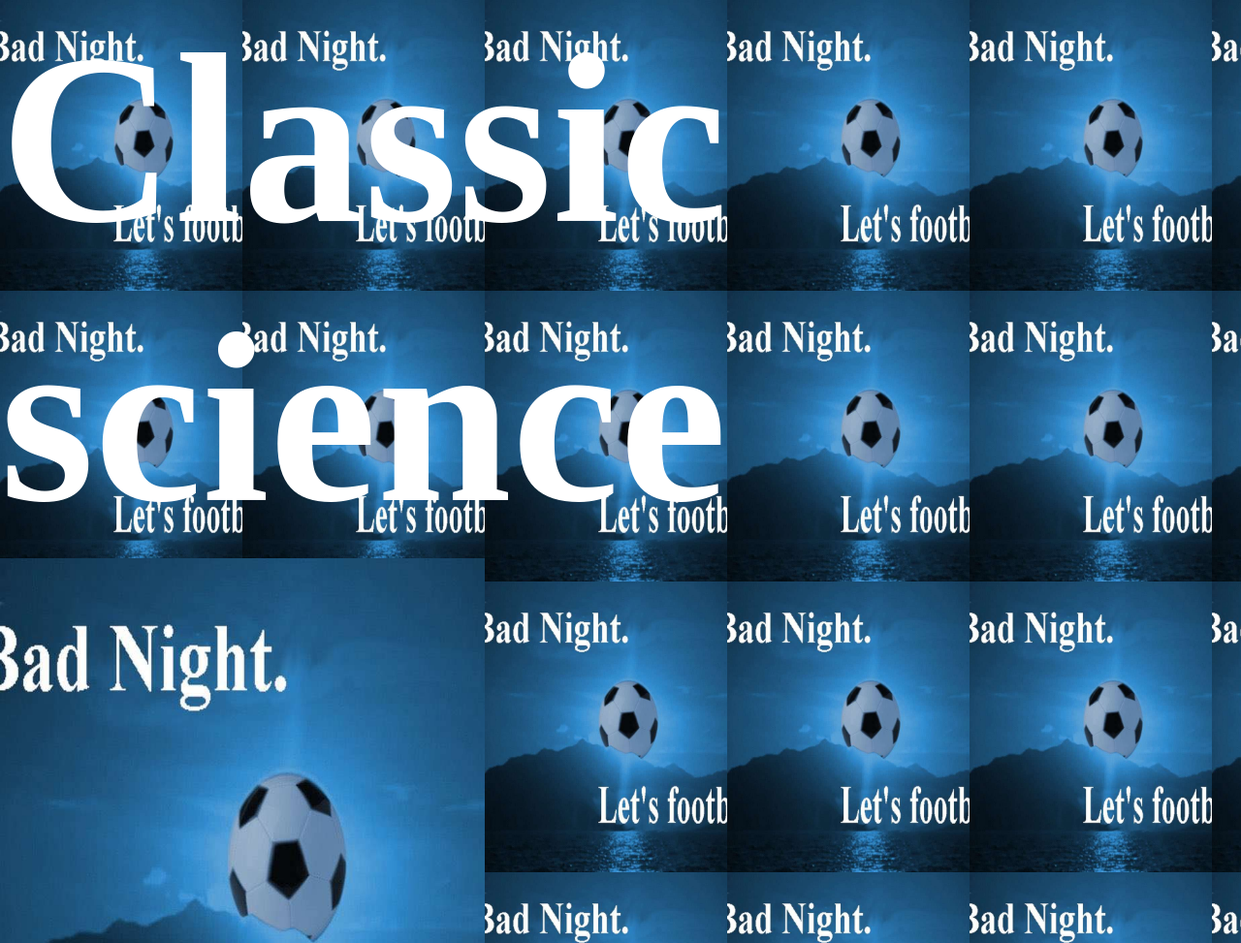
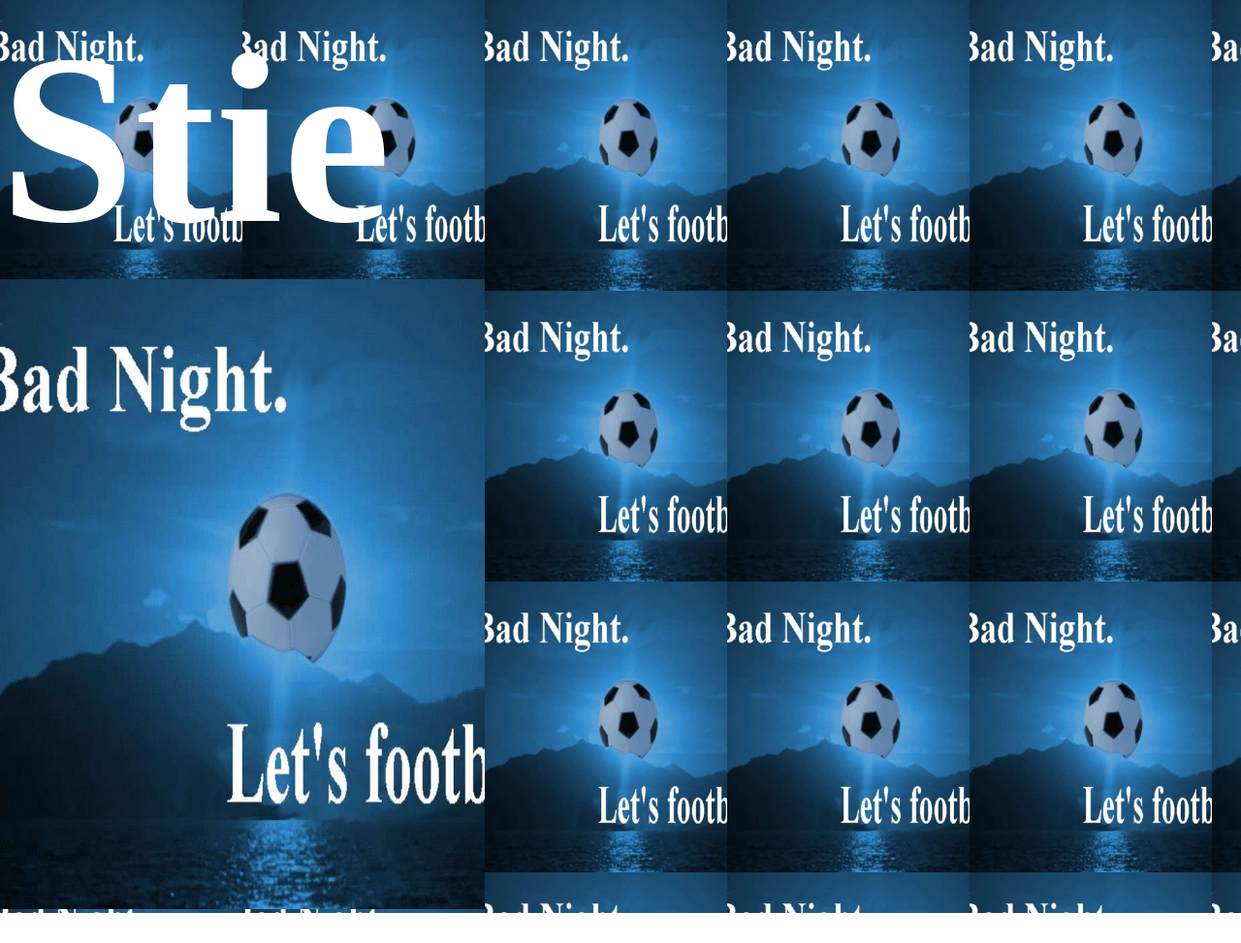
Before and after one commit to oridotart/oridotart.github.io, a plain HTML site: page index.html in a window 1280 px wide. Shown: the top 973 px of the page at 97% size. After the commit the page ends 942 px from the top, so only its background shows below. Drawn offline with Linux system fonts and the light colour scheme.

Commit message:
Update index.html

```diff
--- a/index.html
+++ b/index.html
@@ -8,7 +8,7 @@
 	</head>
 	<body>
 		<section class="header">
-			<h1>Classic science</h1>
+			<h1>Stie</h1>
 			<img src="images/20230517_093033.png"
 			width="500" height="650"
 			>
```
